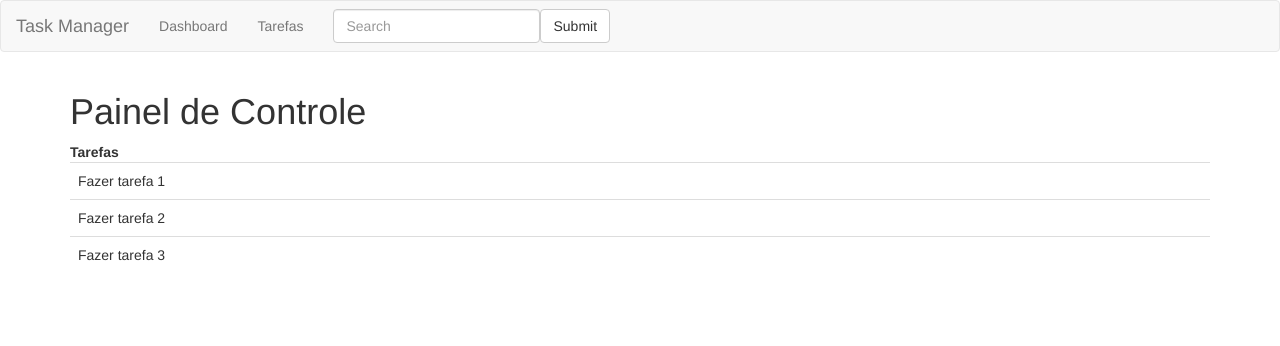
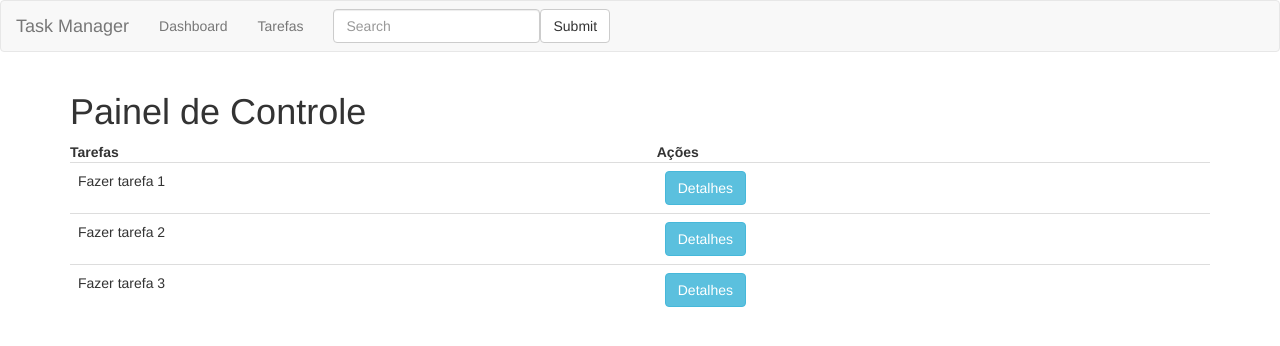
Before and after one commit to adrianorosaferreira/udemy-task-manager-angular, an Angular app: page / in a window 1280 px wide. Shown: the top 346 px of the page. Built offline with nearby package versions, Linux system fonts and the light colour scheme.

Commit message:
Adding navigation DashboardComponent and TaskDEtail Component

```diff
--- a/src/app/dashboard/dashboard.component.html
+++ b/src/app/dashboard/dashboard.component.html
@@ -3,10 +3,12 @@
 <table class="table">
     <thead>
         <th>Tarefas</th>
+        <th>Ações</th>
     </thead>
     <tbody>
         <tr *ngFor="let task of tasks">
             <td>{{task.title}}</td>
+            <td><a [routerLink]="['/tasks', task.id]" class="btn btn-info">Detalhes</a></td>
         </tr>
     </tbody>
 </table>
```
